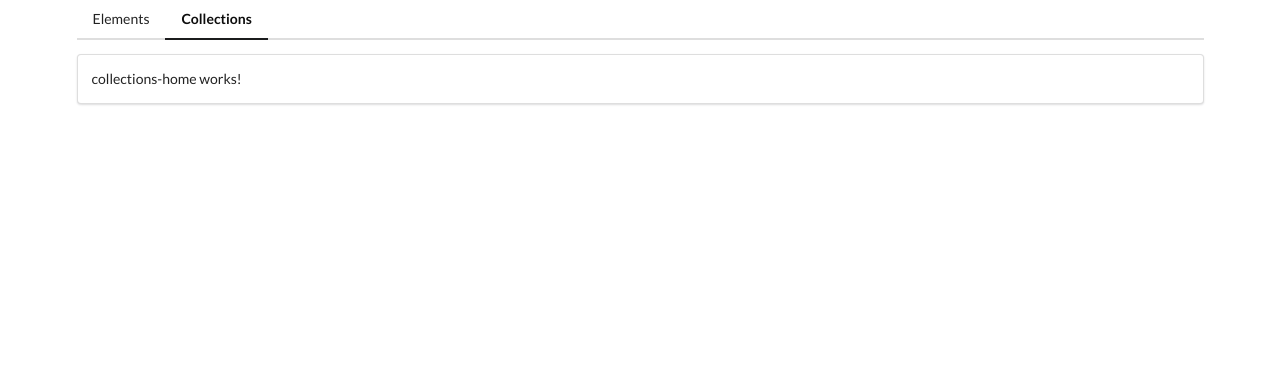
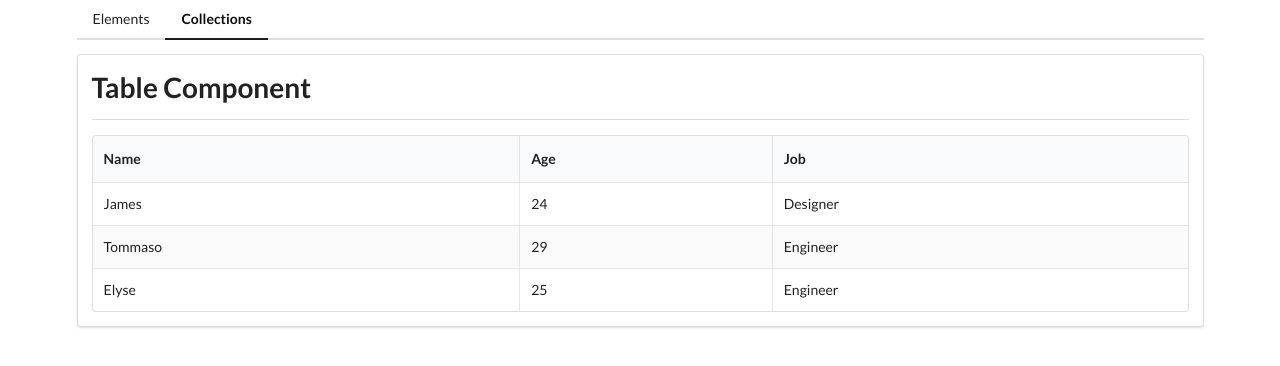
Before and after one commit to canon21/comps-routing, an Angular app: page /collections in a window 1280 px wide. Shown: the top 366 px of the page. Built offline with nearby package versions, Linux system fonts and the light colour scheme.

Commit message:
adding table component using *ngfor and ngclass

```diff
--- a/src/app/collections/collections-home/collections-home.component.html
+++ b/src/app/collections/collections-home/collections-home.component.html
@@ -1 +1,4 @@
-<p>collections-home works!</p>
+<app-divider>Table Component</app-divider>
+<app-table [class] = "'striped celled'" [data] = "data" [headers] = "headers">
+
+</app-table>
--- a/src/app/collections/collections-home/collections-home.component.ts
+++ b/src/app/collections/collections-home/collections-home.component.ts
@@ -7,6 +7,17 @@
 })
 export class CollectionsHomeComponent implements OnInit {
 
+  data = [
+    { name: 'James', age: '24', job: 'Designer' },
+    { name: 'Tommaso', age: '29', job: 'Engineer' },
+    { name: 'Elyse', age: '25', job: 'Engineer' },
+  ];
+
+  headers = [
+    { key: 'name', label: 'Name' },
+    { key: 'age', label: 'Age' },
+    { key: 'job', label: 'Job' }
+  ]
   constructor() { }
 
   ngOnInit(): void {
--- /dev/null
+++ b/src/app/collections/table/table.component.html
@@ -0,0 +1,14 @@
+<table [ngClass] = "classNames" class="ui table">
+    <thead>
+        <tr>
+            <th *ngFor="let header of headers"> {{ header.label }}</th>
+        </tr>
+    </thead>
+    <tbody>
+        <tr *ngFor=" let person of data">
+            <td *ngFor="let header of headers">
+                {{ person[header.key] }}
+            </td>
+        </tr>
+    </tbody>
+</table>
--- /dev/null
+++ b/src/app/collections/table/table.component.ts
@@ -0,0 +1,19 @@
+import { Component, OnInit, Input } from '@angular/core';
+
+@Component({
+  selector: 'app-table',
+  templateUrl: './table.component.html',
+  styleUrls: ['./table.component.css']
+})
+export class TableComponent implements OnInit {
+
+  @Input() data = [];
+  @Input() headers = [];
+  @Input('class') classNames = '';
+
+  constructor() { }
+
+  ngOnInit(): void {
+  }
+
+}
```
Also changed, not shown: src/app/collections/collections.module.ts (+6 -3 lines), src/app/collections/table/table.component.css (added), 1 other file (tests, documents, lock files or other folders).
